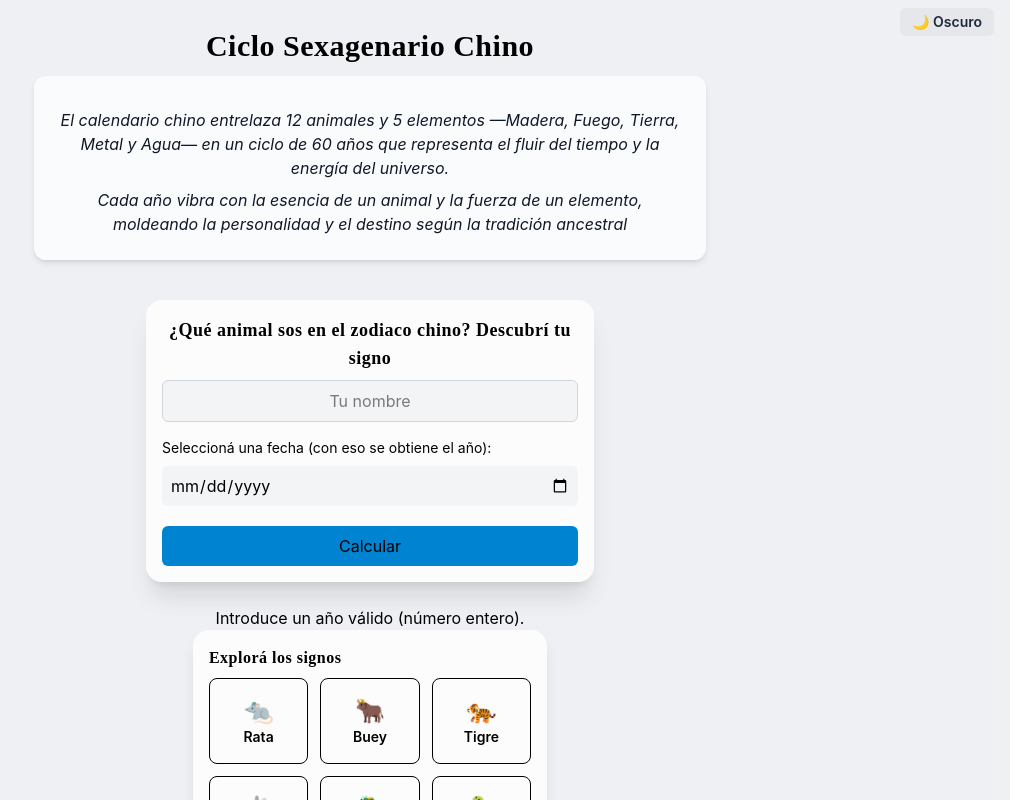
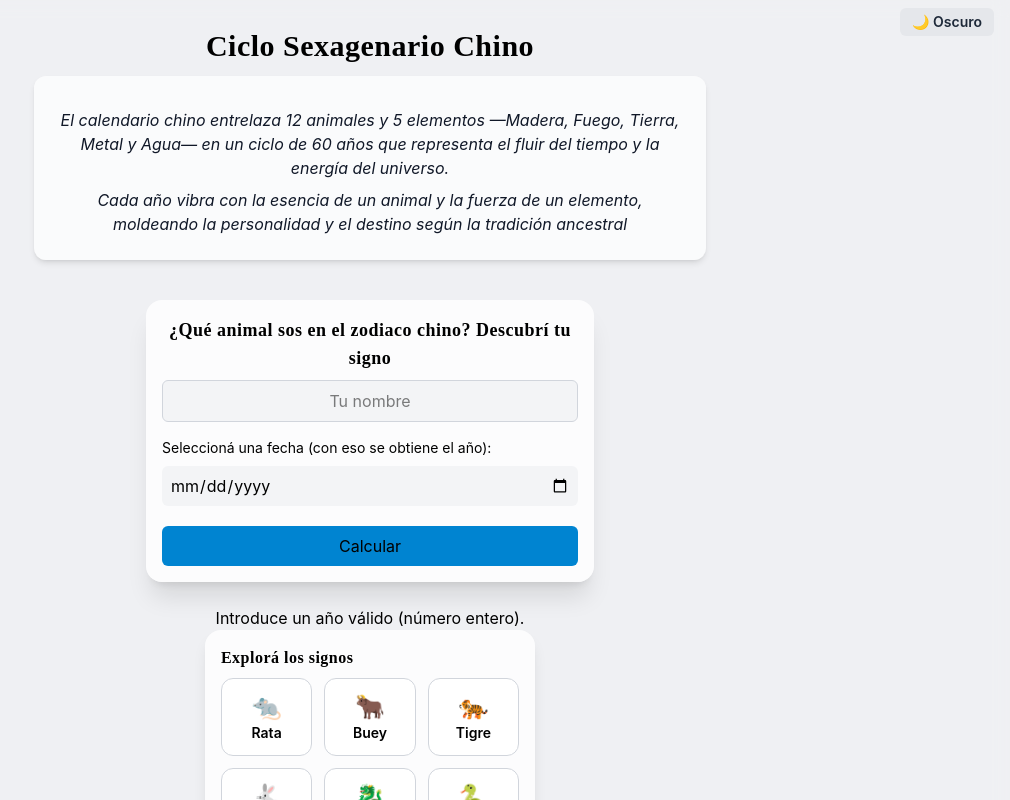
Before and after one commit to joaub/calendario-chino, a React (Vite) app: page / in a window 1280 px wide. Shown: the top 800 px of the page, without its empty margins (270-1280 px from the left). Built offline with nearby package versions, Linux system fonts and the light colour scheme.

Commit message:
mejoras de cards de animales

```diff
--- a/src/App.jsx
+++ b/src/App.jsx
@@ -4,7 +4,7 @@ import {
   ELEMENTO_COLORS, ELEMENTO_BORDERS,
   ELEMENTO_BACKGROUNDS, ANIMALES,
   ANIMAL_EMOJIS, DESCRIPCIONES_ANIMALES,
-  SIGN_DESCRIPTIONS, COMPATIBILIDAD
+  SIGN_DESCRIPTIONS, COMPATIBILIDAD, SIGNIFICADOS
 } from './descripciones.js';
 
 function useDarkMode(defaultValue = false) {
@@ -27,6 +27,7 @@ function App() {
   const [dateInput, setDateInput] = useState("")
   const resultRef = useRef(null);
   const [mensaje, setMensaje] = useState("");
+  const [signoSeleccionado, setSignoSeleccionado] = useState(null);
 
 
   function getYearSexagenary(year) {
@@ -297,9 +298,20 @@ function App() {
             <h3 className="font-semibold mb-2">Explorá los signos</h3>
             <div className="grid grid-cols-3 gap-3">
               {ANIMALES.map((a) => (
-                    <div key={a} className="p-4 rounded-lg text-center border">
+                <div
+                  key={a}
+                  onClick={() => setSignoSeleccionado(a)}
+                  className={`p-3 rounded-xl border text-center cursor-pointer transition-all
+                    hover:scale-105 hover:shadow-md ${signoSeleccionado === a
+                      ? "ring-2 ring-yellow-400"
+                      : darkMode
+                        ? "bg-gray-700/70 border-gray-600 hover:bg-gray-600/70"
+                        : "bg-white border-gray-300 hover:bg-gray-100"
+                    }`}
+                >
                   <div className="text-2xl">{ANIMAL_EMOJIS[a]}</div>
                   <div className="text-sm font-semibold">{a}</div>
+
                 </div>
               ))}
             </div>
--- a/src/descripciones.js
+++ b/src/descripciones.js
@@ -77,6 +77,21 @@ export const DESCRIPCIONES_ANIMALES = {
   Gallo: "Organizado, valiente y observador, con gran sentido del deber y del detalle.",
   Perro: "Leal, protector y justo, siempre busca la verdad y la fidelidad.",
   Cerdo: "Generoso, honesto y amable, disfruta de la vida con serenidad y gratitud.",
+};
+
+export const SIGNIFICADOS = {
+  Rata: "Inteligente y adaptable",
+  Buey: "Paciente y trabajador",
+  Tigre: "Valiente y apasionado",
+  Conejo: "Amable y sensible",
+  Dragón: "Fuerte y carismático",
+  Serpiente: "Sabia y misteriosa",
+  Caballo: "Libre y enérgico",
+  Cabra: "Creativa y compasiva",
+  Mono: "Ingenioso y divertido",
+  Gallo: "Organizado y confiable",
+  Perro: "Leal y protector",
+  Cerdo: "Generoso y sincero",
 };
 
 // Descripciones combinadas de signos y elementos
```
Lines whose indentation alone changed are shown as unchanged.
